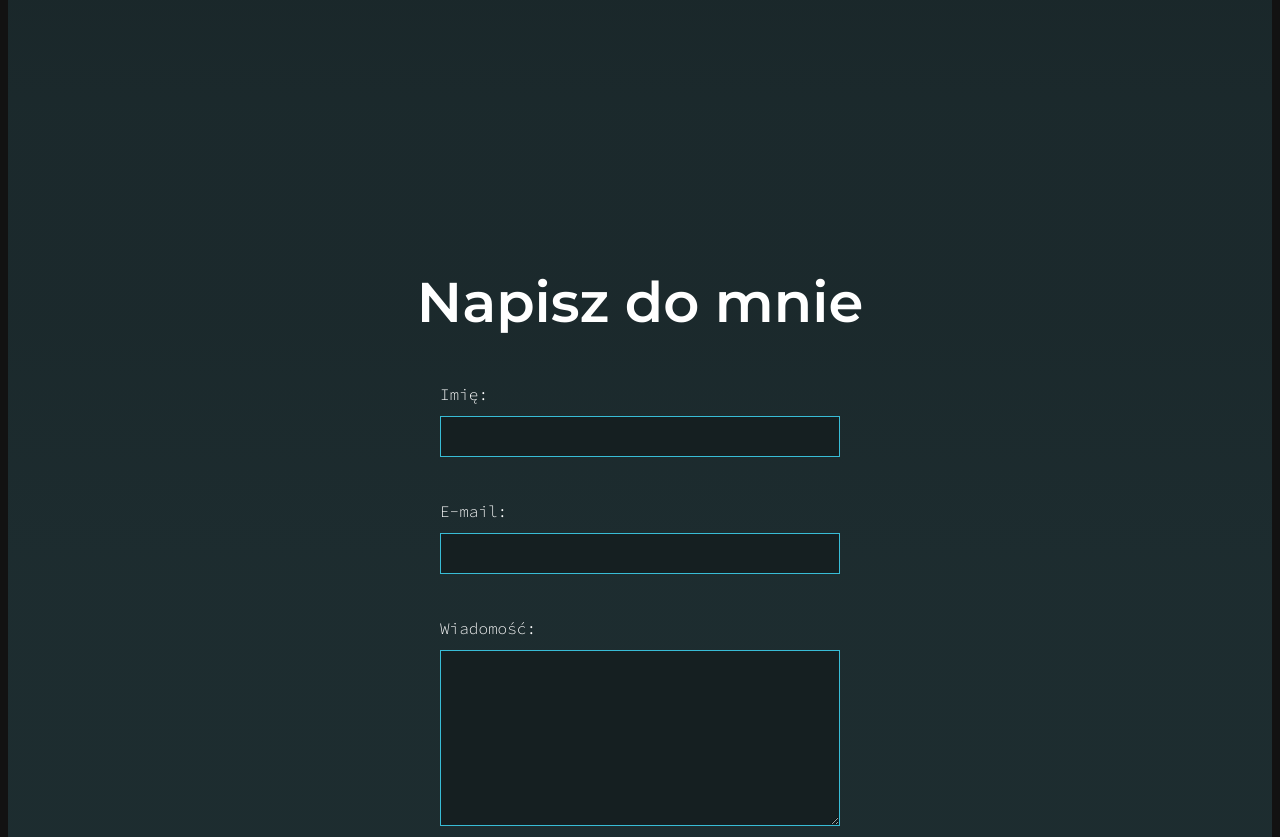
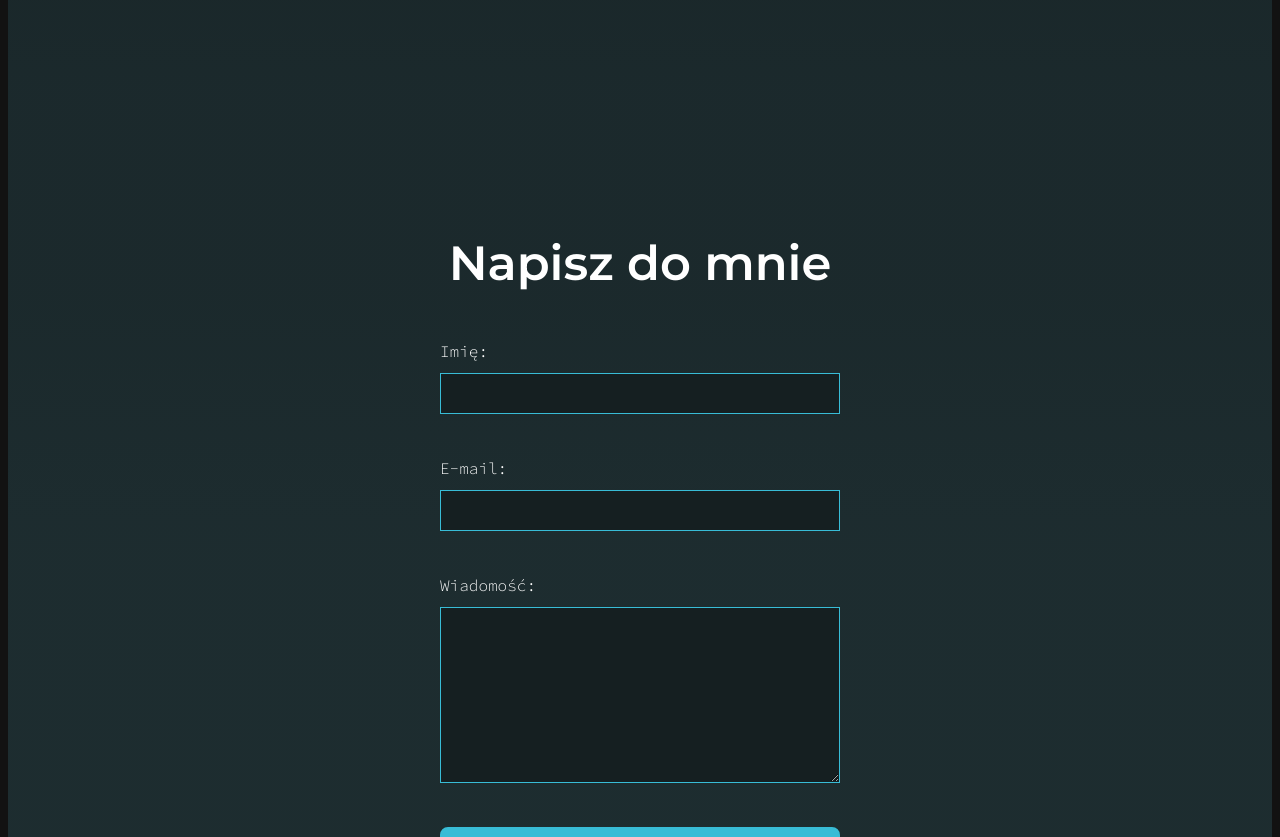
Before and after one commit to martaqh/nieinfo-page, a Vue app: page / in a window 1280 px wide. Shown: the part 1500-2337 px from the top of the page. Built offline with nearby package versions, Linux system fonts and the light colour scheme; no server answers; the HTML template or start-up script is replaced by a standard one.

Commit message:
Substitute routing with scrolling

```diff
--- a/src/App.vue
+++ b/src/App.vue
@@ -1,14 +1,14 @@
 <script setup lang="ts">
-import { RouterView } from 'vue-router'
 import TheHeader from '@/components/TheHeader.vue'
 import TheFooter from '@/components/TheFooter.vue'
+import HomePage from '@/pages/HomePage.vue'
 </script>
 
 <template>
   <main class="app">
     <TheHeader />
 
-    <RouterView />
+    <HomePage />
     <TheFooter />
   </main>
 </template>
--- a/src/components/SectionTitle.vue
+++ b/src/components/SectionTitle.vue
@@ -33,7 +33,7 @@ const titleType = computed(() => {
   font-family: $font-title;
   font-weight: 600;
   line-height: 120%;
-  font-size: 3.5rem;
+  font-size: 3rem;
   text-align: start;
 
   &.main {
--- a/src/components/TheHeader.vue
+++ b/src/components/TheHeader.vue
@@ -25,7 +25,7 @@ const sortedNavLinks = computed(() => {
 })
 
 const desktopNavLinks = computed(() => {
-  return sortedNavLinks.value?.filter((link: NavLink) => link.path !== '/')
+  return sortedNavLinks.value?.filter((link: NavLink) => link.path !== '#hero')
 })
 
 const menuModal = ref<HTMLDialogElement | null>(null)
@@ -49,14 +49,14 @@ onMounted(() => {
 
 <template>
   <header class="header">
-    <NavLink class="header__logo" to="/">
+    <NavLink class="header__logo" href="#">
       <img src="/src/assets/logo.svg" />
     </NavLink>
 
     <nav class="header__nav">
       <ul>
         <li v-for="link of desktopNavLinks" :key="link.orderNumber">
-          <NavLink :to="link.path">{{ link.label }}</NavLink>
+          <NavLink href="#contact">{{ link.label }}</NavLink>
         </li>
       </ul>
     </nav>
@@ -71,7 +71,7 @@ onMounted(() => {
 
       <ul class="header__nav--mobile__links">
         <li v-for="link of sortedNavLinks" :key="link.orderNumber">
-          <NavLink :to="link.path" @click="closeModal">{{ link.label }}</NavLink>
+          <NavLink href="#contact" @click="closeModal">{{ link.label }}</NavLink>
         </li>
       </ul>
     </dialog>
--- a/src/pages/AboutPage.vue
+++ b/src/pages/AboutPage.vue
@@ -68,7 +68,7 @@ onMounted(() => {
   <BasePage>
     <div class="about">
       <section class="about__facts-list">
-        <SectionTitle class="about__facts-list__heading">
+        <SectionTitle id="about" class="about__facts-list__heading">
           {{ about?.factsHeading }}
         </SectionTitle>
 
--- a/src/pages/ContactView.vue
+++ b/src/pages/ContactView.vue
@@ -4,7 +4,7 @@ import BaseButton from '@/components/BaseButton.vue'
 </script>
 
 <template>
-  <div class="contact-view">
+  <section class="contact-view" id="contact">
     <SectionTitle class="contact-view__title">Napisz do mnie</SectionTitle>
 
     <form action="https://formsubmit.co/2f9079899edc929c8215d823594a41e6" method="post">
@@ -19,7 +19,7 @@ import BaseButton from '@/components/BaseButton.vue'
 
       <BaseButton type="submit"> Wyślij </BaseButton>
     </form>
-  </div>
+  </section>
 </template>
 
 <style lang="scss" scoped>
--- a/src/pages/HomePage.vue
+++ b/src/pages/HomePage.vue
@@ -38,7 +38,7 @@ onMounted(() => {
 <template>
   <BasePage>
     <div class="home">
-      <section class="home__hero">
+      <section class="home__hero" id="hero">
         <div v-if="hero" class="home__hero__text">
           <SectionTitle size="large">{{ hero[0].title }}</SectionTitle>
           <p class="home__hero__text--subtitle">{{ hero[0].subtitle }}</p>
--- a/src/styles/_reset.scss
+++ b/src/styles/_reset.scss
@@ -140,3 +140,7 @@ a {
 p {
   line-height: 140%;
 }
+
+section {
+  scroll-margin-top: 80px;
+}
```
